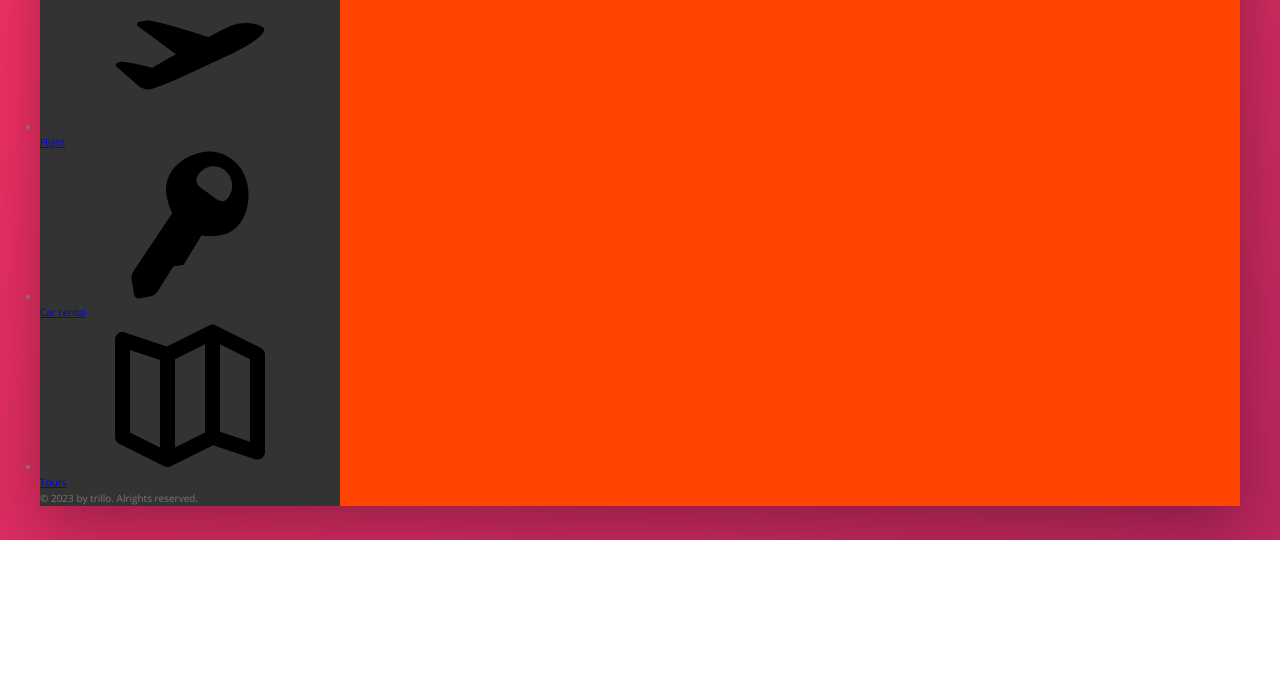
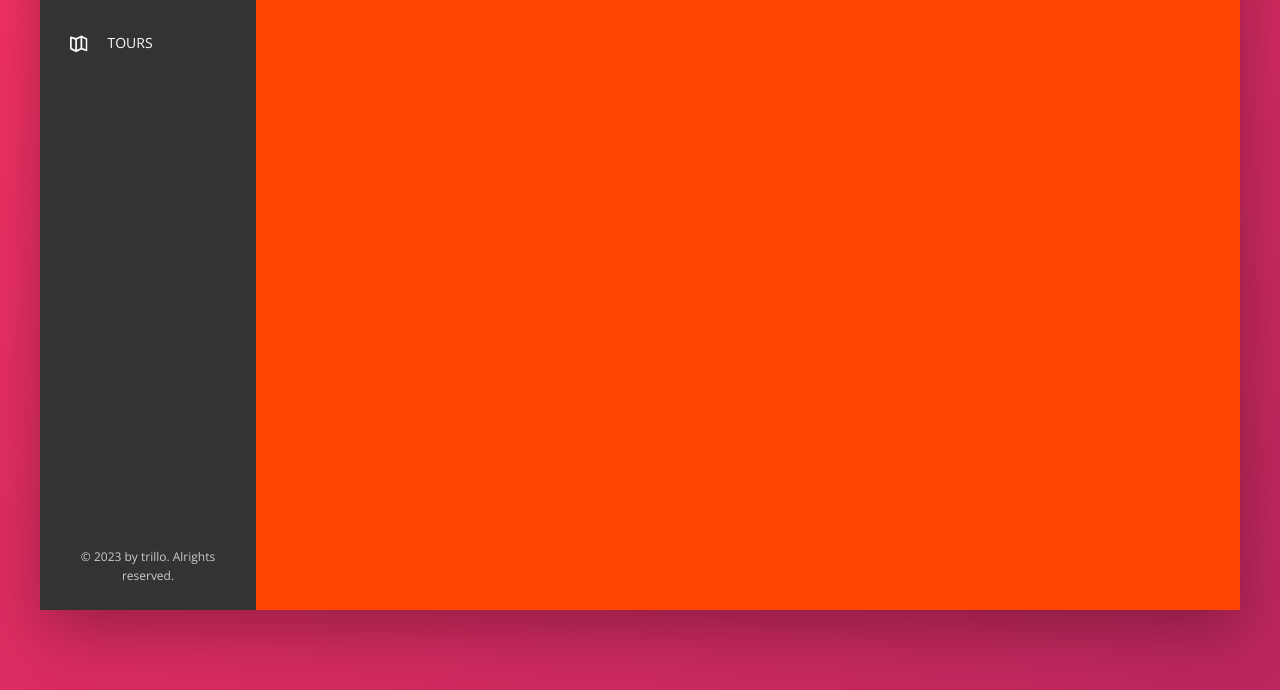
Before and after one commit to Mechack08/Trillo-app, a website: page index.html in a window 1280 px wide. Shown: the part 340-1030 px from the top of the page. Before the commit the page ends 880 px from the top, so only its background shows below. Drawn offline with nearby package versions, Linux system fonts and the light colour scheme.

Commit message:
Sass compile

```diff
--- a/css/style.css
+++ b/css/style.css
@@ -55,11 +55,15 @@ body {
 
 .sidebar {
   background-color: var(--color-grey-dark-1);
-  flex: 0 0 18%; }
+  flex: 0 0 18%;
+  display: flex;
+  flex-direction: column;
+  justify-content: space-between; }
 
 .hotel-view {
   background-color: #fff;
   background-color: orangered;
+  height: 80rem;
   flex: 1; }
 
 .logo {
@@ -137,3 +141,48 @@ body {
     border-radius: 50%;
     margin-right: 1rem;
     border: 2px solid var(--color-grey-light-2); }
+
+.slide-nav {
+  font-size: 1.4rem;
+  list-style: none;
+  margin-top: 3.5rem; }
+  .slide-nav__item {
+    position: relative; }
+    .slide-nav__item:not(:last-child) {
+      margin-bottom: 0.5rem; }
+    .slide-nav__item::before {
+      content: "";
+      position: absolute;
+      top: 0;
+      left: 0;
+      background-color: var(--color-primary);
+      height: 100%;
+      width: 3px;
+      transform: scaleY(0);
+      transition: transform 0.2s ease-out, width 0.4s cubic-bezier(1, 0, 0, 1) 0.2s, background-color 0.1s ease-in-out; }
+    .slide-nav__item:hover::before, .slide-nav__item--active::before {
+      transform: scaleY(1);
+      width: 100%; }
+    .slide-nav__item:active::before {
+      background-color: var(--color-primary-light); }
+  .slide-nav__link:link, .slide-nav__link:visited {
+    color: var(--color-grey-light-1);
+    text-decoration: none;
+    text-transform: uppercase;
+    display: block;
+    padding: 1.5rem 3rem;
+    position: relative;
+    z-index: 10;
+    display: flex;
+    align-items: center; }
+  .slide-nav__icon {
+    width: 1.75rem;
+    height: 1.75rem;
+    fill: currentColor;
+    margin-right: 2rem; }
+
+.legal {
+  font-size: 1.2rem;
+  text-align: center;
+  padding: 2.5rem;
+  color: var(--color-grey-light-4); }
```
